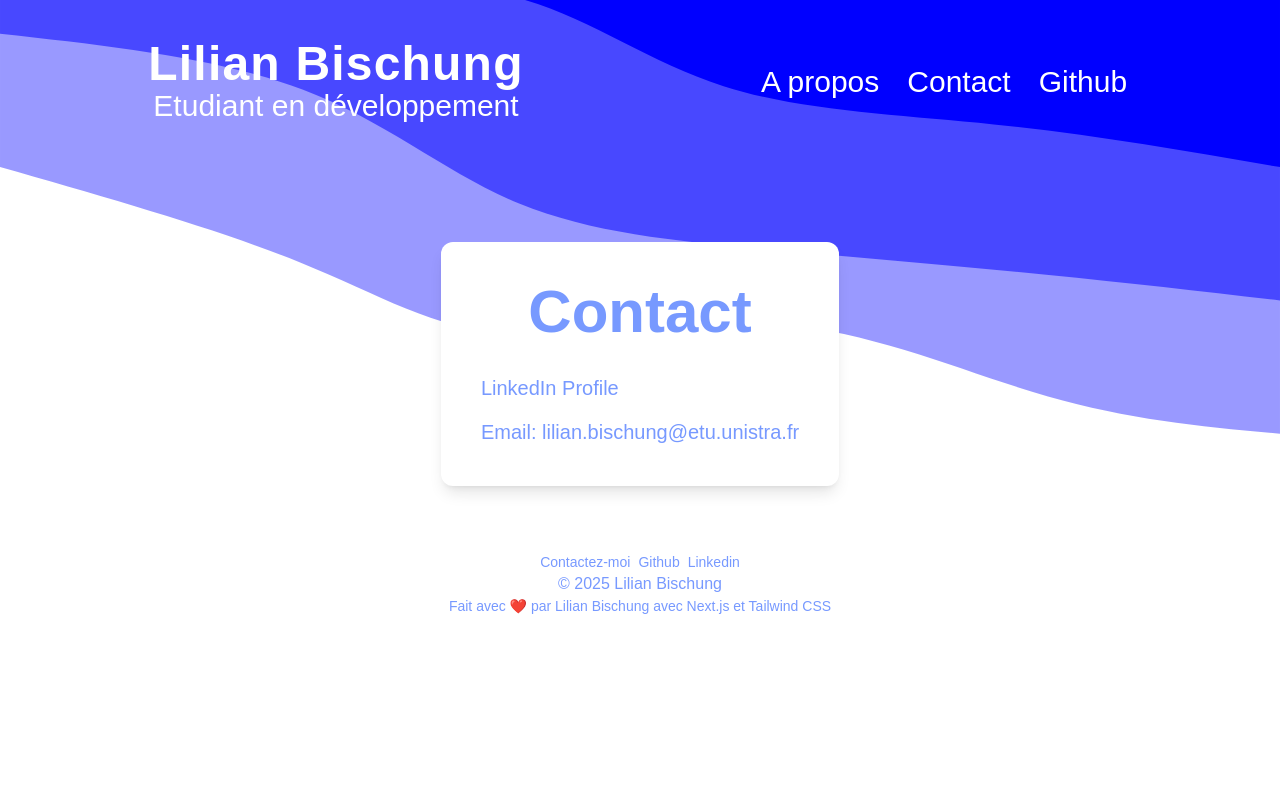
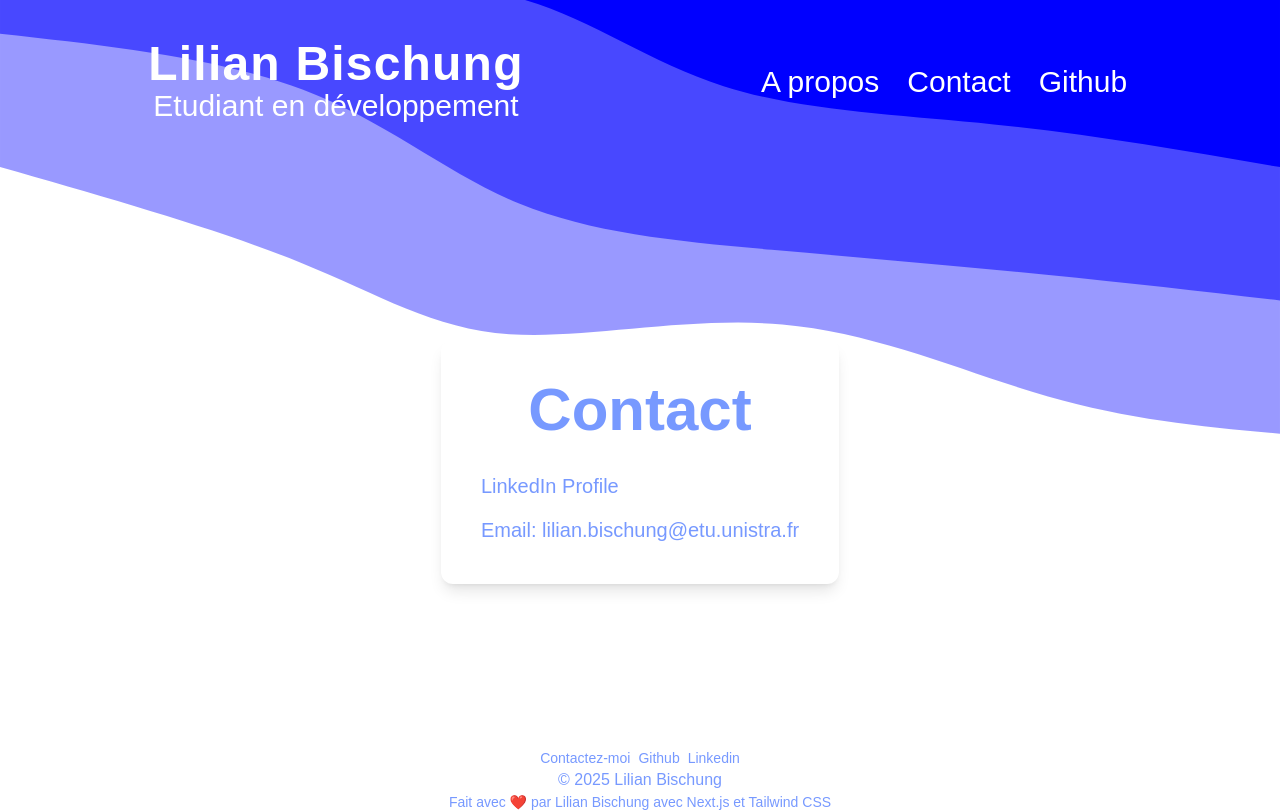
Before and after one commit to Lirobi/cv-interactif, a Next.js app: page /contact in a window 1280 px wide. Built offline with nearby package versions, Linux system fonts and the light colour scheme.

Commit message:
fix footer

```diff
--- a/app/contact/page.tsx
+++ b/app/contact/page.tsx
@@ -4,9 +4,9 @@
 
 export default function ContactPage() {
     return (
-        <div className="min-h-screen w-screen flex flex-col">
+        <div className="min-h-screen w-screen flex flex-col justify-between">
             <Header />
-            <div className="flex h-[50vh] items-center justify-center ">
+            <div className="flex flex-col items-center justify-center">
                 <div className="flex flex-col items-center justify-center bg-background max-md:w-5/6 rounded-xl z-50 h-fit p-10 shadow-lg">
                     <h1 className="text-6xl font-bold mb-8 text-foreground">Contact</h1>
                     <div className="space-y-4">
```
